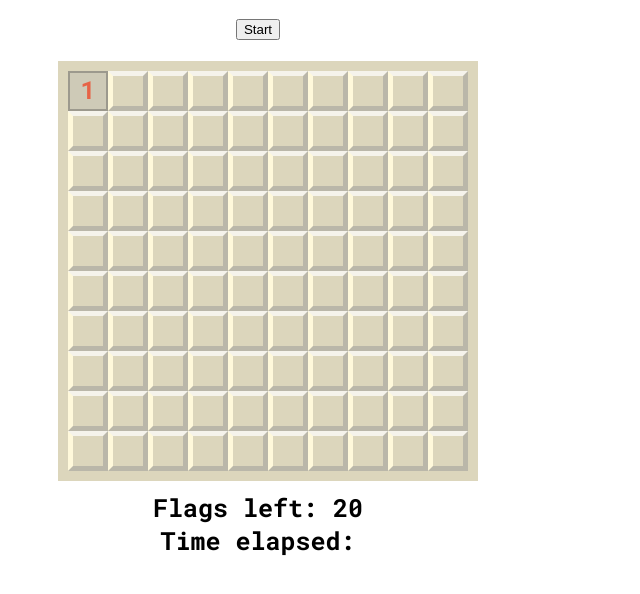
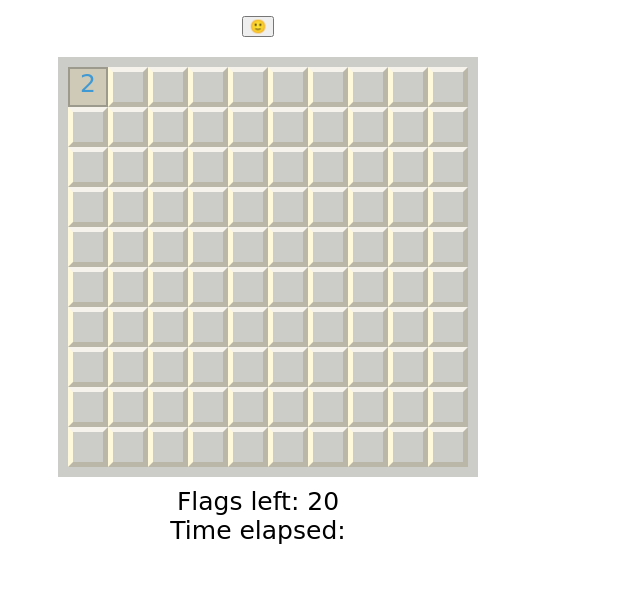
Before and after one commit to nimrod13/Minesweeper, a plain HTML site: page index.html in a window 1280 px wide. Both pictures are taken after a click on the element 88 px from the left and 91 px from the top of the page. Shown: the whole page, without its empty margins (0-640 px from the left). Drawn offline with Linux system fonts and the light colour scheme.

Commit message:
Update style.css and refactoring

```diff
--- a/app.js
+++ b/app.js
@@ -2,8 +2,8 @@ document.addEventListener('DOMContentLoaded', () => {
   const grid = document.querySelector('.grid');
   const flagsLeft = document.querySelector('#flags-left');
   const result = document.querySelector('#result');
-  let width = 10;
-  let bombAmount = 20;
+  const width = 10;
+  const bombAmount = 20;
   let flags = 0;
   let squares = [];
   let isGameOver = false;
@@ -38,25 +38,28 @@ document.addEventListener('DOMContentLoaded', () => {
 
     //add numbers
     for (let i = 0; i < squares.length; i++) {
-      let total = 0;
       const isLeftEdge = (i % width === 0);
       const isRightEdge = (i % width === width - 1);
 
       if (squares[i].classList.contains('valid')) {
-        if (!isLeftEdge && squares[i - 1].classList.contains('bomb') ||
-          (i >= 10 && !isRightEdge && squares[i + 1 - width].classList.contains('bomb')) ||
-          (i >= 10 && squares[i - width].classList.contains('bomb')) ||
-          (i >= 11 && !isLeftEdge && squares[i - 1 - width].classList.contains('bomb')) ||
-          (i <= 98 && !isRightEdge && squares[i + 1].classList.contains('bomb')) ||
-          (i <= 89 && !isLeftEdge && squares[i - 1 + width].classList.contains('bomb')) ||
-          (i <= 88 && !isRightEdge && squares[i + 1 + width].classList.contains('bomb')) ||
-          (i <= 89 && squares[i + width].classList.contains('bomb'))) {
-          total++;
-        }
-
+        let total = calculateTotal(i, isLeftEdge, isRightEdge);
         squares[i].setAttribute('data', total);
       }
     }
+  }
+
+
+  function calculateTotal(i, isLeftEdge, isRightEdge) {
+    let total = 0;
+    !isLeftEdge && squares[i - 1].classList.contains('bomb') && total++;
+    i >= 10 && !isRightEdge && squares[i + 1 - width].classList.contains('bomb') && total++;
+    i >= 10 && squares[i - width].classList.contains('bomb') && total++;
+    i >= 11 && !isLeftEdge && squares[i - 1 - width].classList.contains('bomb') && total++;
+    !isRightEdge && squares[i + 1].classList.contains('bomb') && total++;
+    i <= 89 && !isLeftEdge && squares[i - 1 + width].classList.contains('bomb') && total++;
+    i <= 88 && !isRightEdge && squares[i + 1 + width].classList.contains('bomb') && total++;
+    i <= 89 && squares[i + width].classList.contains('bomb') && total++;
+    return total;
   }
 
   //Durstenfeld  shuffle - https://en.wikipedia.org/wiki/Fisher%E2%80%93Yates_shuffle#The_modern_algorithm
@@ -75,8 +78,8 @@ document.addEventListener('DOMContentLoaded', () => {
       return;
     }
 
-    if (!square.classList.contains('checked') && (flags < bombAmount)) {
-      if (!square.classList.contains('flag')) {
+    if (!square.classList.contains('checked')) {
+      if (!square.classList.contains('flag') && (flags < bombAmount)) {
         square.classList.add('flag');
         square.innerHTML = ' 🚩';
         flags++;
@@ -98,6 +101,8 @@ document.addEventListener('DOMContentLoaded', () => {
       return;
     }
 
+    let currentId = square.id;
+
     if (square.classList.contains('bomb')) {
       gameOver(square);
     } else {
@@ -107,7 +112,7 @@ document.addEventListener('DOMContentLoaded', () => {
         square.classList.add(`n${total}`);
         square.innerHTML = total;
       } else {
-        checkSquare(square.id);
+        checkSquare(currentId);
       }
     }
 
@@ -123,38 +128,50 @@ document.addEventListener('DOMContentLoaded', () => {
     setTimeout(() => {
       if (!isLeftEdge) {
         newId = parseInt(currentId) - 1;
+        clickNewSquare(newId);
       }
       if (currentId >= 10 && !isRightEdge) {
         newId = parseInt(currentId) + 1 - width;
+        clickNewSquare(newId);
       }
       if (currentId >= 10) {
-        newId = parseInt(currentId - width);
+        newId = parseInt(currentId) - width;
+        clickNewSquare(newId);
       }
       if (currentId >= 11 && !isLeftEdge) {
         newId = parseInt(currentId) - 1 - width;
+        clickNewSquare(newId);
       }
       if (currentId <= 98 && !isRightEdge) {
         newId = parseInt(currentId) + 1;
+        clickNewSquare(newId);
       }
       if (currentId <= 89 && !isLeftEdge) {
         newId = parseInt(currentId) - 1 + width;
+        clickNewSquare(newId);
       }
       if (currentId <= 88 && !isRightEdge) {
         newId = parseInt(currentId) + 1 + width;
+        clickNewSquare(newId);
       }
       if (currentId <= 89) {
         newId = parseInt(currentId) + width;
+        clickNewSquare(newId);
       }
 
-      let newSquare = document.getElementById(newId);
-      click(newSquare);
     }, 10);
   }
 
+  function clickNewSquare(newId) {
+    let newSquare = document.getElementById(newId);
+    click(newSquare);
+  }
+
   //game over
-  function gameOver(square) {
+  function gameOver() {
     result.innerHTML = 'BOOM! Game Over!';
     isGameOver = true;
+    stopCount();
 
     //show ALL the bombs
     squares.forEach(square => {
@@ -178,6 +195,7 @@ document.addEventListener('DOMContentLoaded', () => {
       if (matches === bombAmount) {
         result.innerHTML = 'YOU WIN!';
         isGameOver = true;
+        stopCount();
       }
     }
   }
@@ -186,9 +204,9 @@ document.addEventListener('DOMContentLoaded', () => {
     result.innerHTML = '';
     isGameOver = false;
     grid.innerHTML = '';
-    // squares.forEach(square => square.classList.remove('bomb', 'flag', 'valid'));
-
-    stopCount();
+    squares = [];
+    flags = 0;
+    stopCount(true);
     startCount();
     createBoard();
   });
@@ -216,8 +234,11 @@ document.addEventListener('DOMContentLoaded', () => {
     }
   }
 
-  function stopCount() {
-    document.querySelector(".timer").innerHTML = '';
+  function stopCount(isNewGame) {
+    if (isNewGame) {
+      document.querySelector(".timer").innerHTML = '';
+    }
+
     clearTimeout(timer);
     hour = 0;
     minute = 0;
--- a/index.html
+++ b/index.html
@@ -10,7 +10,7 @@
 <body>
 
   <div class="container">
-    <button class="start-button">Start</button>
+    <button class="start-button">&#128578</button>
     <div class="grid"></div>
     <div>Flags left: <span id='flags-left'></span></div>
     <div>Time elapsed: <span class='timer'></span></div>
--- a/style.css
+++ b/style.css
@@ -8,21 +8,21 @@
   width: 400px;
   display: flex;
   flex-wrap: wrap;
-  background-color: #dcd6bc;
+  background-color: #ccccc8;
   margin-left: 50px;
   margin-top: 20px;
-  border: 10px solid #dcd6bc;
+  border: 10px solid #ccccc8;
   margin-bottom: 10px;
 }
 
 div {
   font-size: 25px;
   text-align: center;
-  font-family: 'Roboto Mono', monospace;
-
+  font-family: 'Press Start 2P', cursive;
 }
 
-.valid {
+.valid,
+.bomb {
   height: 40px;
   width: 40px;
   border: 5px solid;
@@ -36,14 +36,6 @@ div {
   border: 2px solid;
   background-color: #cecab7;
   border-color: #9c998d;
-  box-sizing: border-box;
-}
-
-.bomb {
-  height: 40px;
-  width: 40px;
-  border: 5px solid;
-  border-color: #f5f3eb #bab7a9 #bab7a9 #fff9db;
   box-sizing: border-box;
 }
 
```
